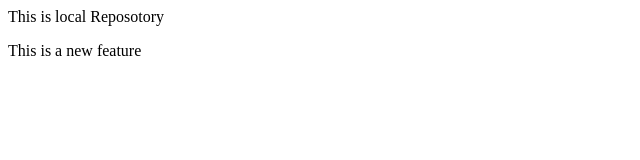
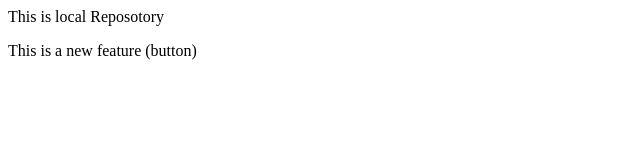
Before and after one commit to hima95shu/LocalRepository, a plain HTML site: page index.html in a window 1280 px wide. Shown: the full height of the page, 0-640 px from the left. Drawn offline with Linux system fonts and the light colour scheme.

Commit message:
Add buttob

```diff
--- a/index.html
+++ b/index.html
@@ -1,2 +1,2 @@
 <p>This is local Reposotory</p>
-<p> This is a new feature <p></p>
+<p> This is a new feature (button) </p>
```
